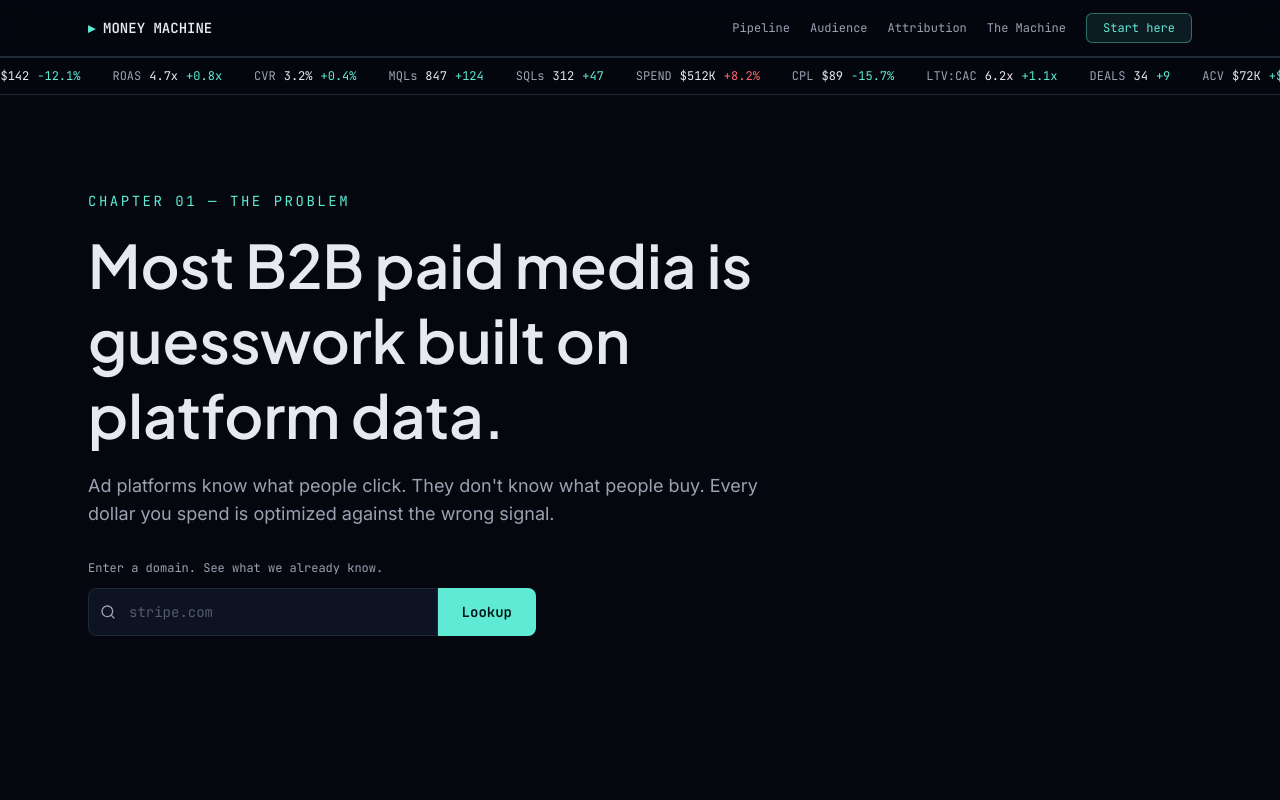
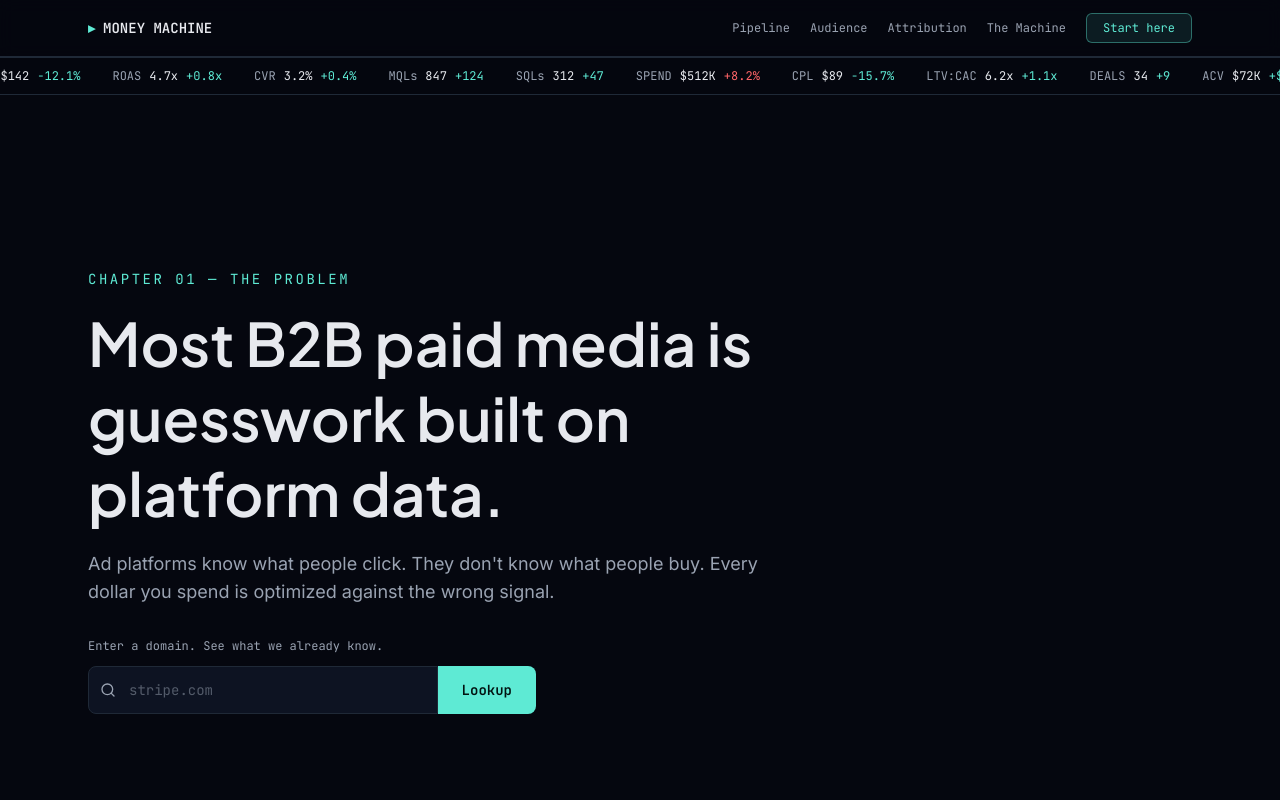
Before and after one commit to bencrane/money-machine-marketing-site, a React (Vite) app: page / in a window 1280 px wide. Shown: the top 800 px of the page. Built offline with nearby package versions, Linux system fonts and the light colour scheme.

Commit message:
style(design): FINDING-001 — hero fills full viewport height

```diff
--- a/src/components/sections/hero.tsx
+++ b/src/components/sections/hero.tsx
@@ -15,7 +15,7 @@ export function HeroSection() {
   }
 
   return (
-    <section className="container-tight flex min-h-[70vh] flex-col justify-center gap-8 py-section">
+    <section className="container-tight flex min-h-[calc(100svh-3.5rem)] flex-col justify-center gap-8 pb-12 pt-section">
       <motion.div
         initial={{ opacity: 0, y: 20 }}
         animate={{ opacity: 1, y: 0 }}
```
